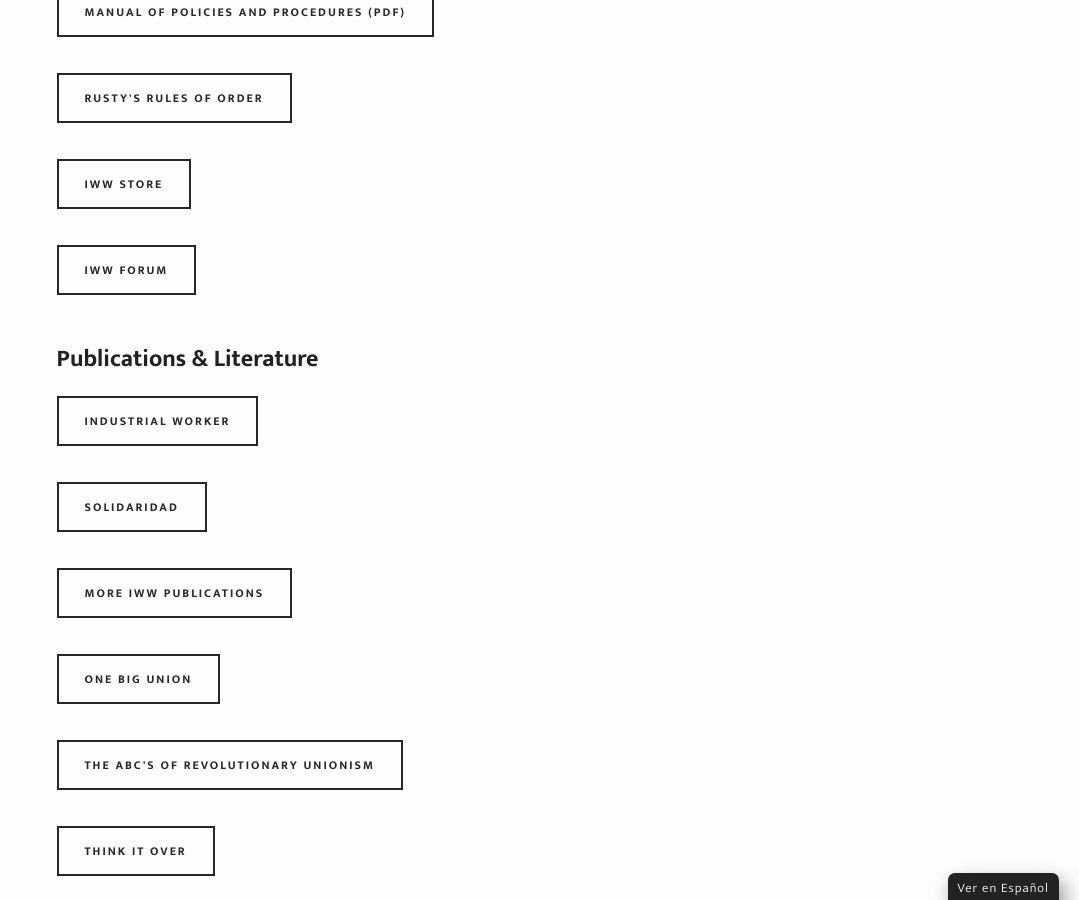
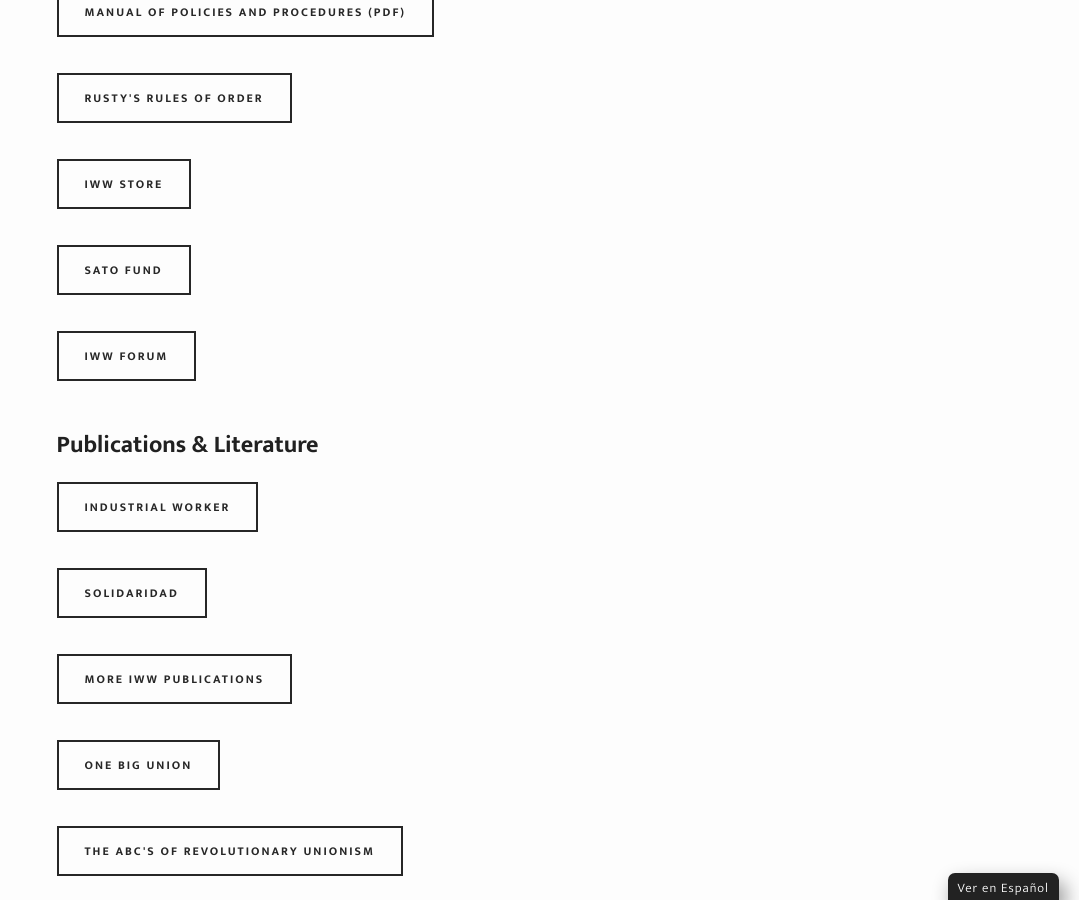
Before and after one commit to IWW-NYC-GMB/iww.nyc, a Jekyll site: the page built from resources.html, in a window 1280 px wide and 900 px high, scrolled down 1098 px. Shown: the whole window, without its empty margins (201-1280 px from the left). Built offline with Jekyll 4.4.1, drawn with Linux system fonts in a browser that asks for light colours; some web fonts are replaced.

Commit message:
Update resources.html

```diff
--- a/resources.html
+++ b/resources.html
@@ -11,6 +11,7 @@
 <a href="https://www.iww.org/PDF/Official/MPP.pdf"><button class="small" style="margin: 12px 15px 24px 0;" ontouchstart="">Manual of Policies and Procedures (PDF)</button></a><br>
 <a href="{{ site.baseurl }}/rustys"><button class="small" style="margin: 12px 15px 24px 0;" ontouchstart="">Rusty's Rules of Order</button></a><br>
 <a href="https://store.iww.org"><button class="small" style="margin: 12px 15px 24px 0;" ontouchstart="">IWW Store</button></a><br>
+<a href="https://iww.org/projects/gec/iww-sato-fund"><button class="small" style="margin: 12px 15px 24px 0;" ontouchstart="">Sato Fund</button></a><br>
 <a href="{{ site.baseurl }}/forum"><button class="small" style="margin: 12px 15px 24px 0;" ontouchstart="">IWW Forum</button></a><br><br>
 <h2>Publications & Literature</h2>
 <a href="https://industrialworker.org"><button class="small" style="margin: 12px 15px 24px 0;" ontouchstart="">Industrial Worker</button></a><br>
```
